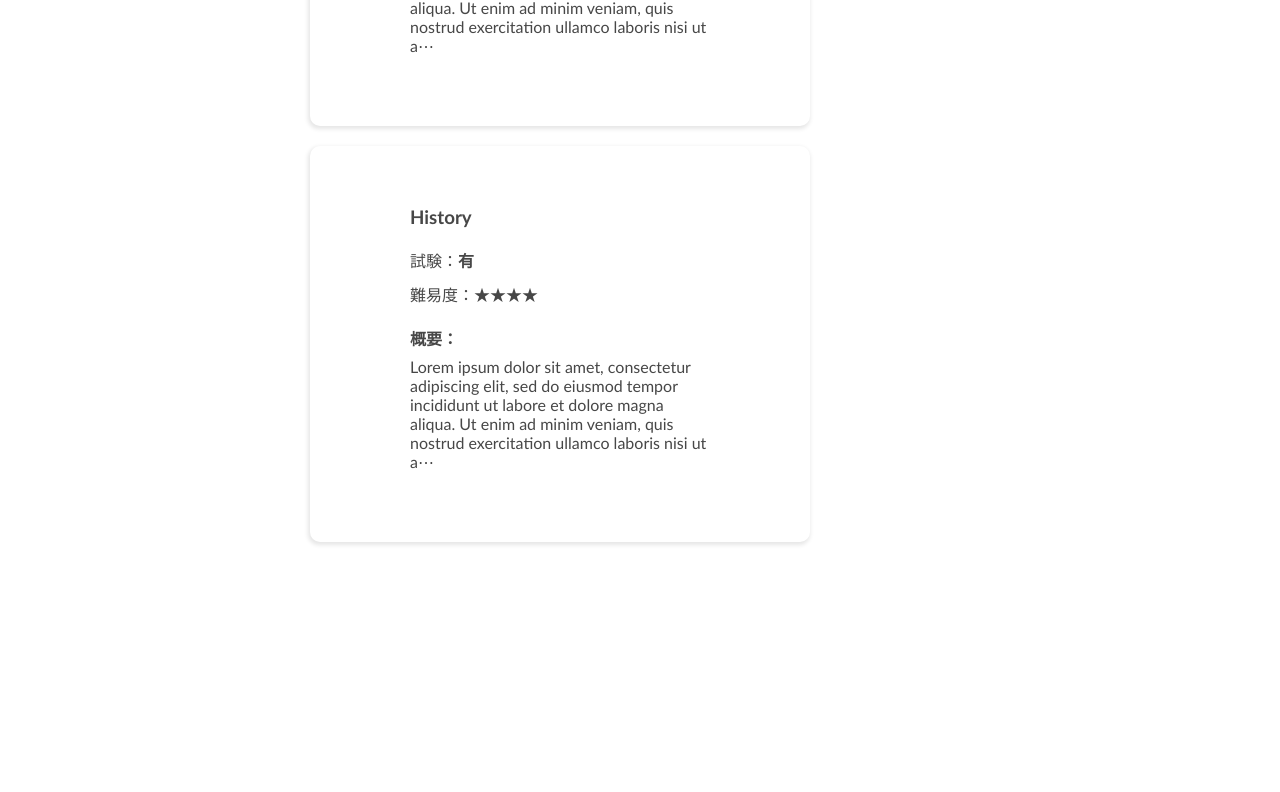
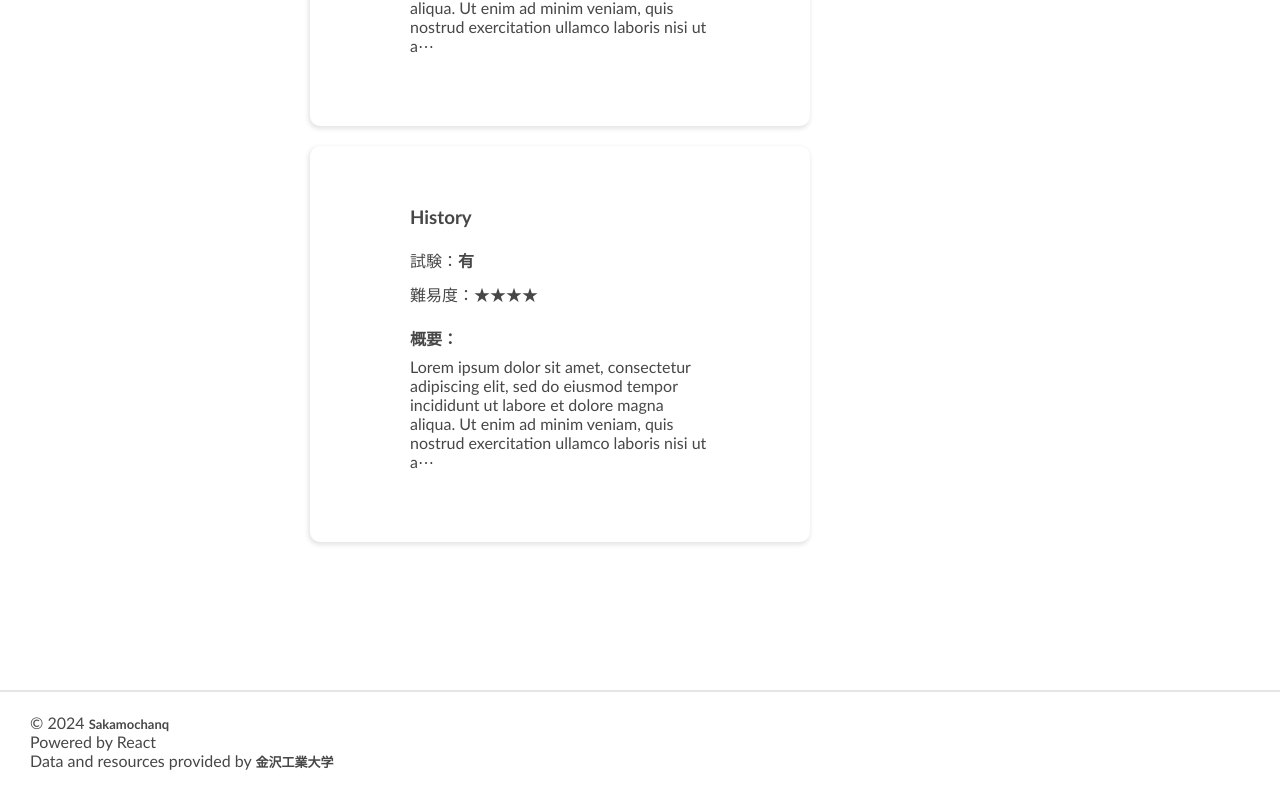
Before and after one commit to Sakamochanq/Liberal-Chart, a React (Create React App) app: page / in a window 1280 px wide. Shown: the part 1999-2791 px from the top of the page. Before the commit the page ends 2561 px from the top, so only its background shows below. Built offline with nearby package versions, Linux system fonts and the light colour scheme.

Commit message:
add: Footer-Componentの作成

```diff
--- a/src/App.css
+++ b/src/App.css
@@ -141,3 +141,31 @@ header {
     margin-left: -30px;
   }
 }
+
+/* Footer */
+
+footer {
+  box-shadow: 1px 0px 0px 2px rgba(0, 0, 0, 0.1);
+  background-color: #ffffff;
+  justify-content: center;
+  flex-direction: column;
+  margin-top: 120px;
+  height: 100px;
+  display: flex;
+}
+.footer-nav {
+  text-align: left;
+  margin-left: 30px;
+}
+.bold-text {
+  font-size: 13px;
+}
+
+@media screen and (max-width: 700px) {
+  .footer-nav {
+    font-size: 13px;
+  }
+  .bold-text {
+    font-size: 12px;
+  }
+}
--- a/src/App.js
+++ b/src/App.js
@@ -1,6 +1,7 @@
 import Header from "./components/Header";
 import Explain from "./components/Explain";
 import Lists from "./components/Lists"
+import Footer from "./components/Footer";
 import './App.css';
 
 function App() {
@@ -9,6 +10,8 @@ function App() {
       <Header/>
       <Explain/>
       <Lists/>
+      <div style={{margin: "150px 0px 20px 0px"}}></div>
+      <Footer/>
     </div>
   );
 }
--- /dev/null
+++ b/src/components/Footer.js
@@ -0,0 +1,15 @@
+import React from 'react';
+
+export const Footer = () => {
+  return (
+    <footer>
+        <div className="footer-nav">
+            <p>&copy; {new Date().getFullYear()} <b className="bold-text">Sakamochanq</b></p>
+            <p>Powered by React</p>
+            <p>Data and resources provided by <b className="bold-text">金沢工業大学</b></p>
+        </div>
+    </footer>
+  );
+};
+
+export default Footer;
```
